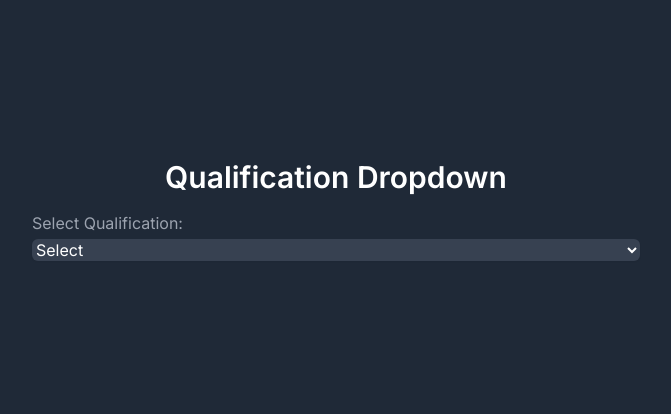
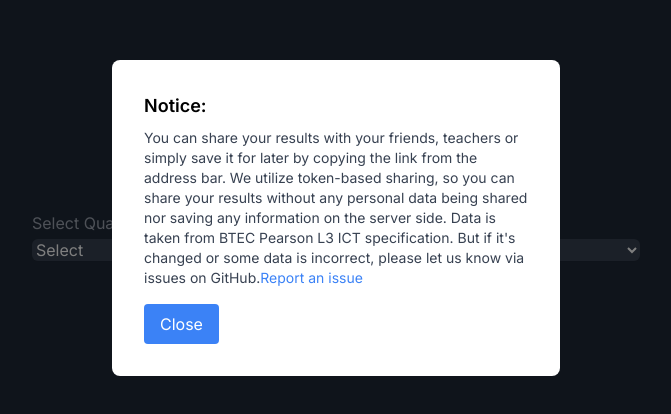
Before and after one commit to denver-code/btecpictcalculator, a Next.js app: page / in a window 1280 px wide. Shown: the part 182-596 px from the top of the page, without its empty margins (304-975 px from the left). Built offline with nearby package versions, Linux system fonts and the light colour scheme.

Commit message:
noticebox fix

```diff
--- a/src/app/page.js
+++ b/src/app/page.js
@@ -3,6 +3,7 @@ import React, { useState, useEffect } from 'react';
 import qualificationsData from '../data/qualifications.json';
 import assessmentsData from '../data/assessments.json';
 import unitsData from '../data/units.json';
+import NoticeBox from './noticeBox';
 
 const Page = () => {
   const [selectedQualification, setSelectedQualification] = useState('');
@@ -60,6 +61,9 @@ const Page = () => {
   };
 
   return (
+    <div>
+      <NoticeBox/>
+
     <div className="flex flex-col items-center justify-center min-h-screen dark:bg-gray-800 text-white">
       <div className="w-full max-w-2xl p-8">
         <h1 className="text-3xl font-semibold mb-4 text-center">Qualification Dropdown</h1>
@@ -116,7 +120,7 @@ const Page = () => {
         )}
       </div>
 
-
+    </div>
     </div>
   );
 };
```
